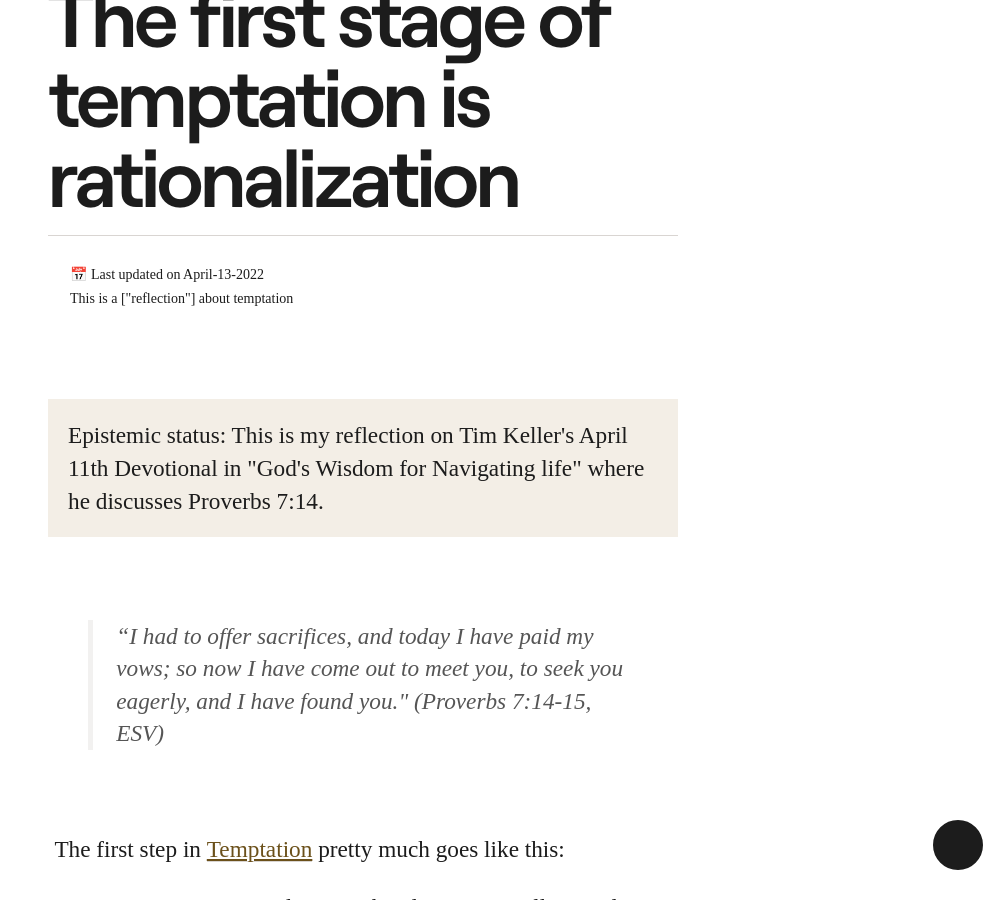
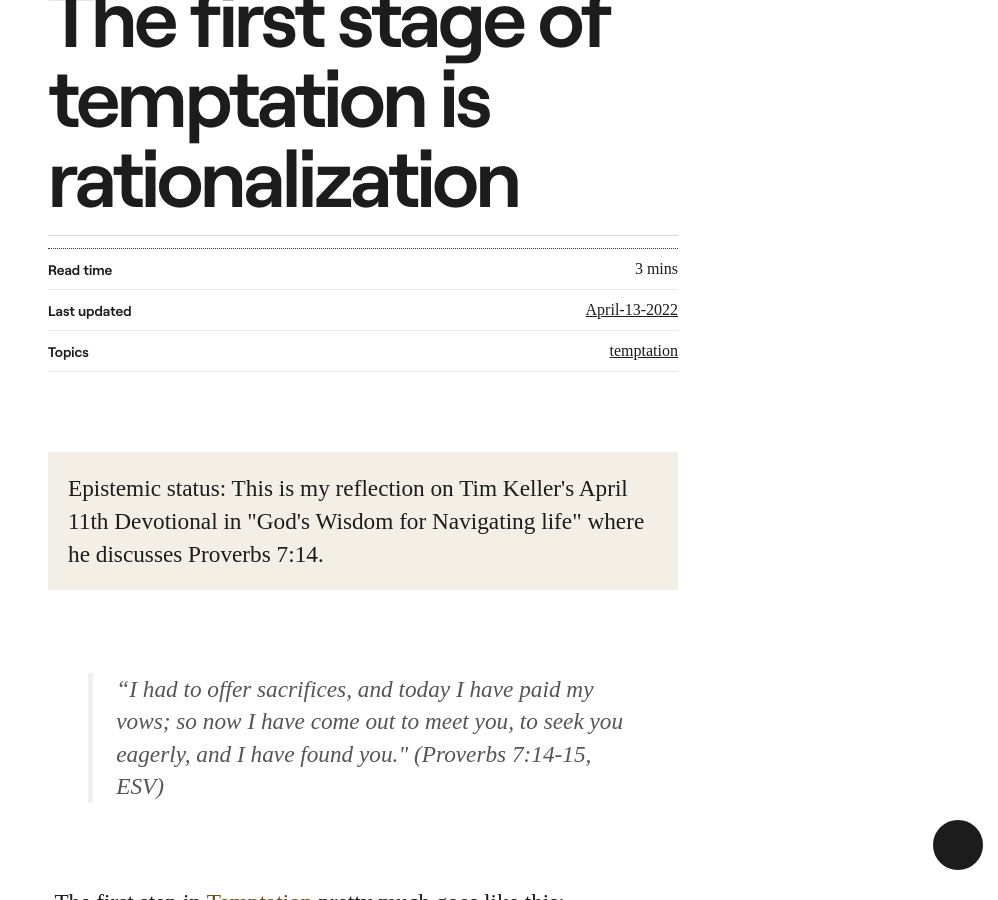
Before and after one commit to jsantiago611/digital-garden-master, a Jekyll site: the page built from _posts/2022-04-13-temptation-stage-1.md, in a window 1280 px wide and 900 px high, scrolled down 325 px. Shown: the whole window, without its empty margins (282-1280 px from the left). Built offline with Jekyll 4.4.1, drawn with Linux system fonts in a browser that asks for light colours; some web fonts are replaced.

Commit message:
Reformatting metadata to match Grist

```diff
--- a/_includes/Content.html
+++ b/_includes/Content.html
@@ -1,21 +1,38 @@
 <!-- Parse internal links, external links, transclusions etc and manipuate the content to reflect it accordingly -->
 {%- if page.content-type == "post" -%}
-
-<ul class="tags">
+<dl class="article-meta__items">
+    <!-- ReadTime -->
+    <div class="article-meta__item">
+        <dt class="article-meta__item-label">Read time</dt>
+        <dd class=".article-meta__item-value">{%- include read_time.html -%}</dd>
+    </div>
     {%- if page.status != nil and page.status != empty -%}
-    <div><p class="readtime">⏳ {%- include read_time.html -%}</p></div>
-    <div><a href="javascript:void(0)" class="tag"><b>Status:</b> <i>{{page.status | capitalize}}</i></a></div>
+    <!-- Status -->
+    <div class="article-meta__item">
+        <dt class="article-meta__item-label">Status</dt>
+        <dd class=".article-meta__item-value">{{page.status | capitalize}}</dd>
+    </div>
     {%- endif -%}
-    <div><a href="/dates/#{{ page.date | date: '%d-%B-%Y' }}" class="tag">📅 Last updated on {{ page.date | date: '%B-%d-%Y' }}</a></div>
+    <!-- Topics -->
+    <div class="article-meta__item">
+        <dt class="article-meta__item-label">Last updated</dt>
+        <a href="/dates/#{{ page.date | date: '%d-%B-%Y' }}" class=".article-meta__item-value">{{ page.date | date: '%B-%d-%Y' }}</a>
+    </div>
     <!-- Loop through page categories and print them in tags -->
     {%- for tag in page.tags -%}
         {%- if tag == 'Favorite' -%}
-        <div><a href="/favorites/" class="tag">#{{ tag }}</a></div>
+            <div class="article-meta__item">
+                <dt class="article-meta__item-label">Topics</dt>
+                <a href="/favorites/" class=".article-meta__item-value">#{{ tag }}</a>
+            </div>
         {%- else -%}
-        <div><a href="/tags/#{{ tag }}" class="tag">This is a {{page.categories | capitalize | join: ', '}} about {{ tag }}</a></div>
+            <div class="article-meta__item">
+                <dt class="article-meta__item-label">Topics</dt>
+                <a href="/tags/#{{ tag }}" class=".article-meta__item-value">{{ tag }}</a>
+            </div>
         {%- endif -%}
     {%- endfor -%}
-</ul>
+</dl>
     {%- endif -%}
     <div class="content">
         {%- if site.preferences.wiki_style_link.enabled -%}
```
Lines whose indentation alone changed are shown as unchanged.
